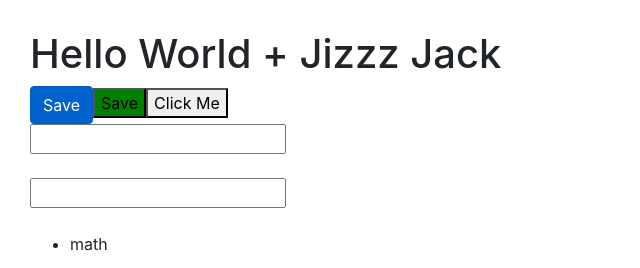
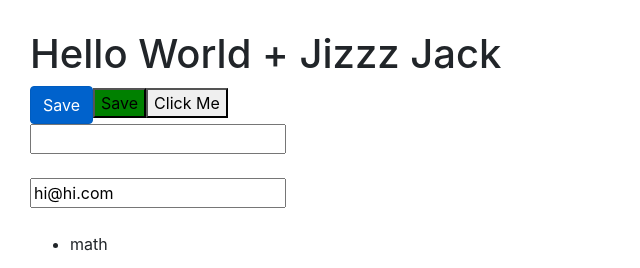
Before and after one commit to kdncode/angular-basic, an Angular app: page /contact in a window 1280 px wide. Shown: the top 268 px of the page, without its empty margins (0-640 px from the left). Built offline with nearby package versions, Linux system fonts and the light colour scheme.

Commit message:
added 2 way binding

```diff
--- a/src/app/courses.component.ts
+++ b/src/app/courses.component.ts
@@ -9,9 +9,16 @@ import { Component } from '@angular/core';
     <button [style.backgroundColor]="isActive ? 'green' : 'blue' ">Save</button>
     <button (click)="onClick()">Click Me </button><br/>
 
+    <!-- Event binding -->
     <input (keyUp.enter)="onKeyUp($event)" > <br/><br/>
-    <!-- Template variable -->
+
+    <!-- Template variable
     <input #email (keyup.enter)="onKeyUp1(email.value)" ><br/><br/>
+    -->
+
+    <!-- 2 ways binding -->
+    <input [(ngModel)]="email" (keyUp.enter)="onKeyUp2()" > <br/><br/>
+
     <ul *ngFor='let course of courses'>
       <li>{{ course }}</li>
     </ul>
@@ -25,6 +32,8 @@ export class CoursesComponent {
   courses;
   github= "https://octodex.github.com/images/okal-eltocat.jpg"
   isActive = true;
+  email = 'hi@hi.com';
+
   constructor(coursesService: CoursesService) {
     this.courses = coursesService.getCourses();
   }
@@ -43,6 +52,10 @@ export class CoursesComponent {
 
   onKeyUp1(email) {
     console.log(email);
+  }
 
+  onKeyUp2() {
+    console.log(this.email);
   }
+
 }
```
